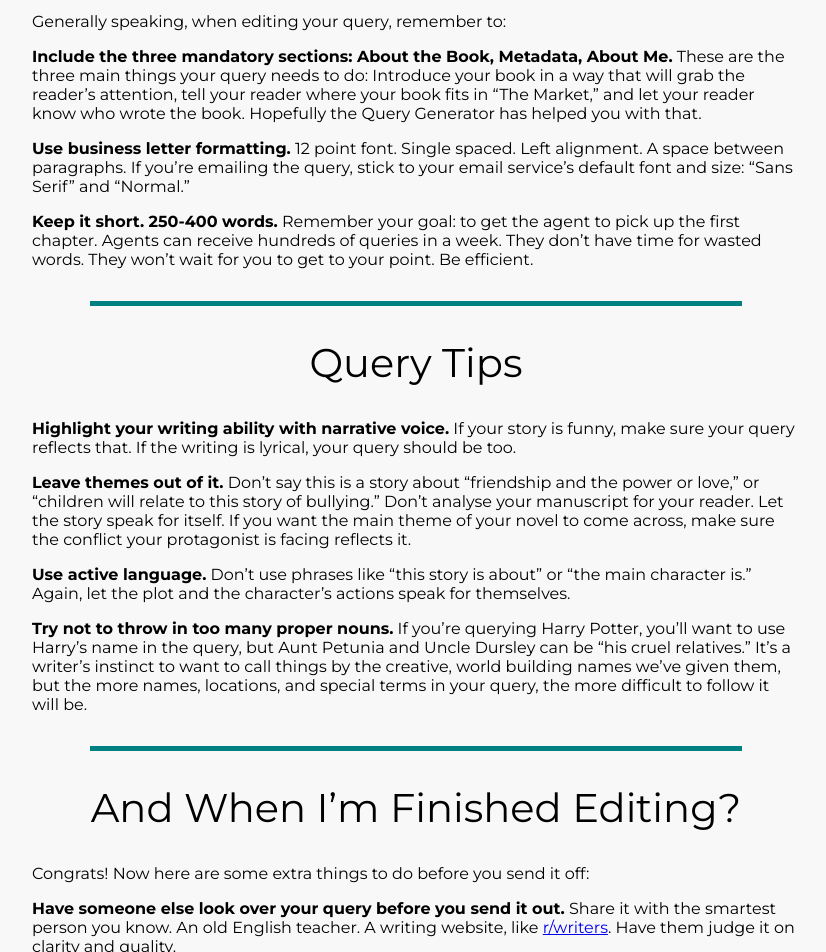
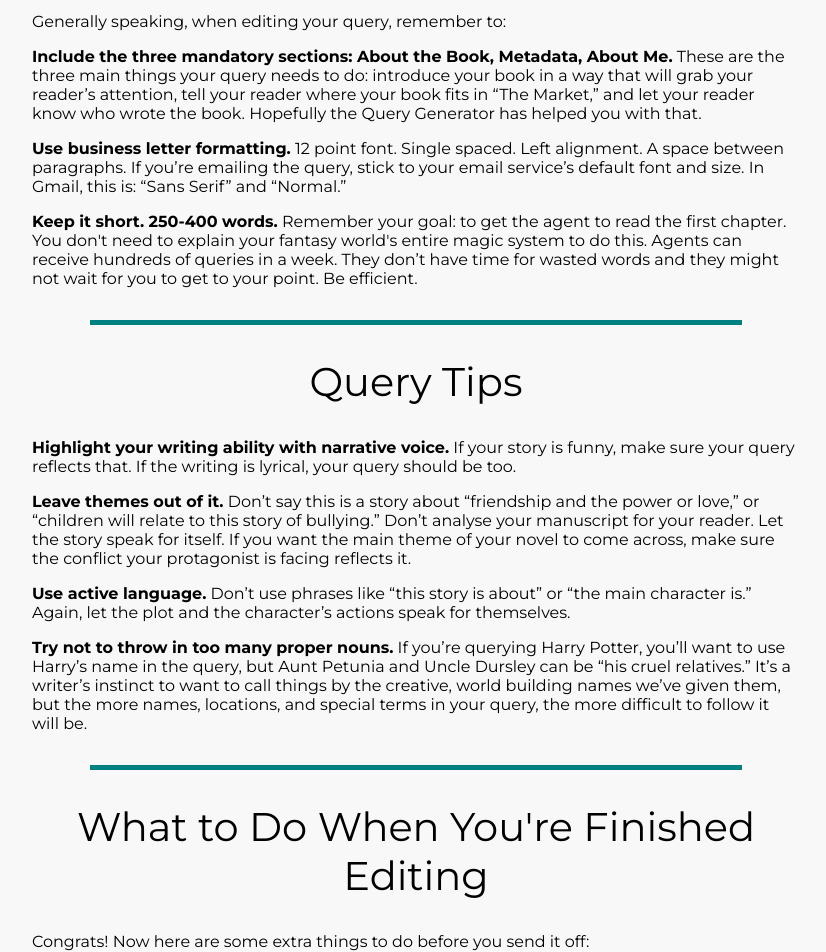
Before and after one commit to clirette/query-letter-generator, a React (Create React App) app: page /advice in a window 1280 px wide. Shown: the part 220-1172 px from the top of the page, without its empty margins (224-1050 px from the left). Built offline with nearby package versions, Linux system fonts and the light colour scheme.

Commit message:
More typos and edits to content

```diff
--- a/src/components/Advice.js
+++ b/src/components/Advice.js
@@ -19,8 +19,8 @@ const Advice = () => {
               Include the three mandatory sections: About the Book, Metadata,
               About Me.
             </strong>{" "}
-            These are the three main things your query needs to do: Introduce
-            your book in a way that will grab the reader’s attention, tell your
+            These are the three main things your query needs to do: introduce
+            your book in a way that will grab your reader’s attention, tell your
             reader where your book fits in “The Market,” and let your reader
             know who wrote the book. Hopefully the Query Generator has helped
             you with that.
@@ -29,13 +29,15 @@ const Advice = () => {
             <strong>Use business letter formatting.</strong> 12 point font.
             Single spaced. Left alignment. A space between paragraphs. If you’re
             emailing the query, stick to your email service’s default font and
-            size: “Sans Serif” and “Normal.”{" "}
+            size. In Gmail, this is: “Sans Serif” and “Normal.”{" "}
           </p>
           <p>
             <strong>Keep it short. 250-400 words.</strong> Remember your goal:
-            to get the agent to pick up the first chapter. Agents can receive
-            hundreds of queries in a week. They don’t have time for wasted
-            words. They won’t wait for you to get to your point. Be efficient.
+            to get the agent to read the first chapter. You don't need to
+            explain your fantasy world's entire magic system to do this. Agents
+            can receive hundreds of queries in a week. They don’t have time for
+            wasted words and they might not wait for you to get to your point.
+            Be efficient.
           </p>
         </div>
         <hr className="section-divider" />
@@ -72,7 +74,9 @@ const Advice = () => {
           </p>
         </div>
         <hr className="section-divider" />
-        <h1 className="advice-header">And When I’m Finished Editing?</h1>
+        <h1 className="advice-header">
+          What to Do When You're Finished Editing
+        </h1>
         <div className="advice-text-block">
           <p>
             Congrats! Now here are some extra things to do before you send it
@@ -82,8 +86,8 @@ const Advice = () => {
             <strong>
               Have someone else look over your query before you send it out.
             </strong>{" "}
-            Share it with the smartest person you know. An old English teacher.
-            A writing website, like{" "}
+            Share it with the smartest person you know: an old English teacher
+            or a writing website like{" "}
             <a
               href="https://reddit.com/r/writers"
               target="_blank"
@@ -148,7 +152,7 @@ const Advice = () => {
             give them a reason to discount your query in the first line.
           </p>
           <p>
-            <strong>Triple-check the agents’ submission requirements.</strong>
+            <strong>Triple-check the agents’ submission requirements.</strong>{" "}
             Every agency will probably have slightly different requirements, so
             make sure you’re following the right directions.
           </p>
--- a/src/components/Template.js
+++ b/src/components/Template.js
@@ -61,9 +61,9 @@ const Template = props => {
             {props.agentPersonalization || "[Agent Personalization]"}.<br />
             <br />
             {props.qualification1 || "[Qualification 1]"}.{" "}
-            {props.qualification2 || "[Qualification 2]"}.{" "}
+            {props.qualification2 && `${props.qualification2}.`}{" "}
             {props.personalDetail1 || "[Personal Detail 1]"}.{" "}
-            {props.personalDetail2 || "[Personal Detail 2]"}
+            {props.personalDetail2 && `${props.personalDetail2}.`}
             <br />
             <br />
             Thank you for your consideration.
```
